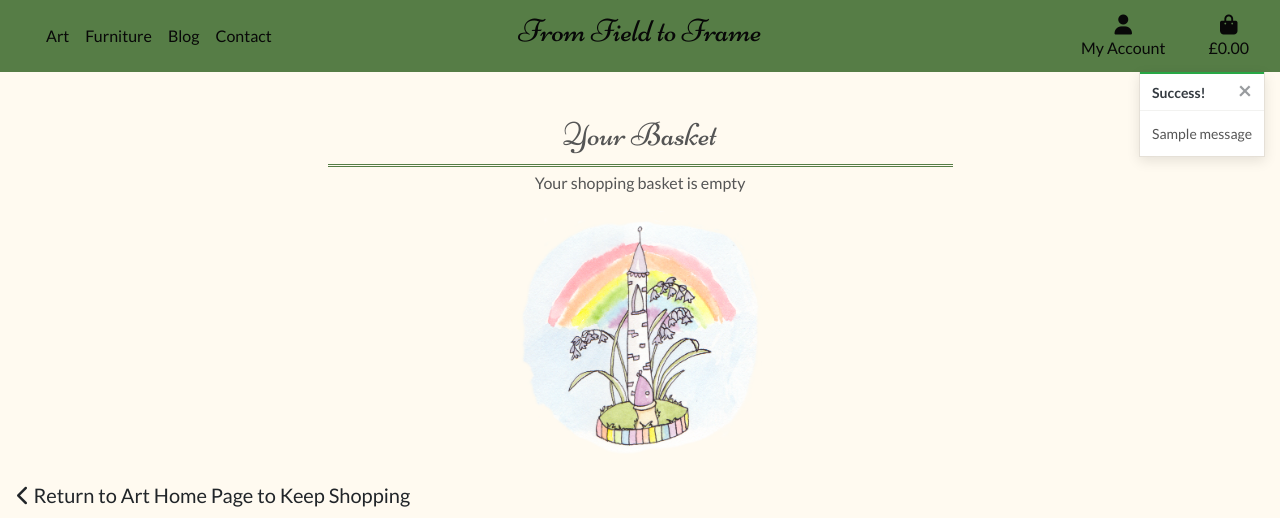
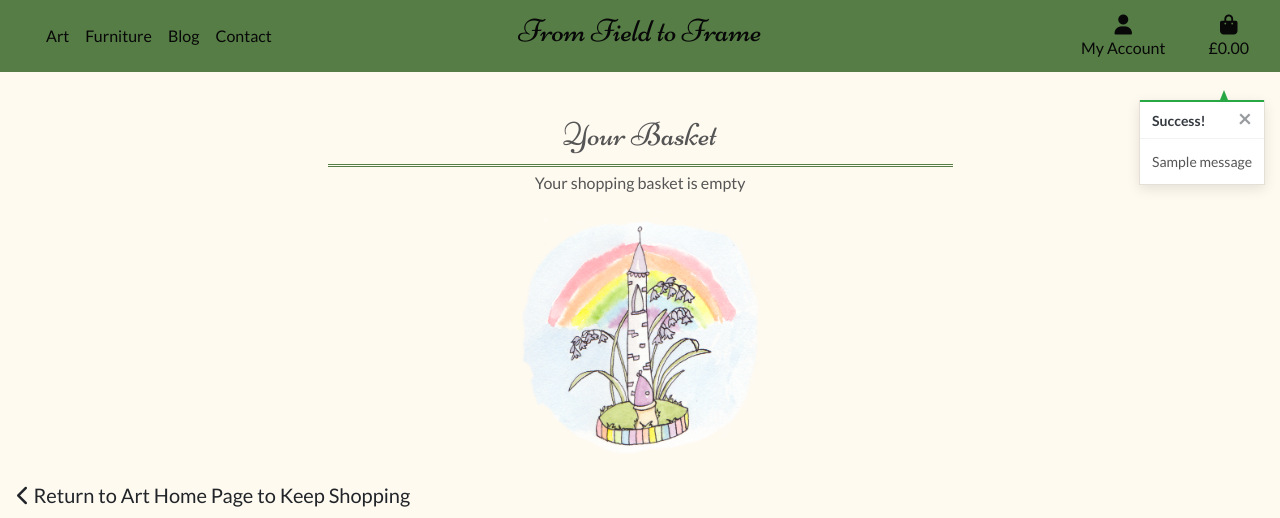
Before and after one commit to Rachel2308/from-field-to-frame, a Django app: page /basket/ in a window 1280 px wide. Shown: the top 518 px of the page. Run offline with Django 3.2, Linux system fonts and the light colour scheme; tables that the repository leaves empty hold one stand-in row (values such as "Sample post"); one stand-in notice (Sample message) is shown; some libraries are stand-ins or nearby versions.

Commit message:
Toasts info, error and warning added to site. Toast_success amended

```diff
--- a/basket/templates/basket/basket.html
+++ b/basket/templates/basket/basket.html
@@ -43,7 +43,7 @@
                             <tr>
 
                                 <td class="p-3 w-25">
-                                    <a href="{% url 'art_detail' item.art.id %}"><img src="{{ item.art.image.url }}" alt="{{ item.art.name }}" class="img-fluid basket-image text-center rounded"></a>
+                                    <a href="{% url 'art_detail' item.art.id %}"><img src="{{ item.art.image.url }}" alt="{{ item.art.title }}" class="img-fluid basket-image text-center rounded"></a>
                                 </td>
                                 <td class="py-3">
                                     <p class="my-0 text-center"><strong>{{ item.art.title }}</strong></p>
@@ -102,7 +102,11 @@
                                     {% else %}
                                     <p>FREE DELIVERY</p>
                                     {% endif %}
+                                    {% if free_delivery_delta > 0 %}
                                     <h4 class="mt-4"><strong>Total: £{{ grand_total | calc_delivery_total }}</strong></h4>
+                                    {% else %}
+                                    <h4 class="mt-4"><strong>Total: £{{ grand_total }}</strong></h4>
+                                    {% endif %}
                                     {% if free_delivery_delta > 0 %}
                                         <p class="mb-1 text-danger">
                                             Spend just <strong>£{{ free_delivery_delta }}</strong> more and qualify for free delivery!
--- a/basket/views.py
+++ b/basket/views.py
@@ -1,4 +1,4 @@
-from django.shortcuts import render, redirect, reverse, HttpResponse
+from django.shortcuts import render, redirect, reverse, HttpResponse, get_object_or_404
 from django.contrib import messages
 
 from art.models import Art
@@ -21,6 +21,8 @@ def add_to_basket(request, item_id):
 
     if item_id in list(basket.keys()):
         basket[item_id] += quantity
+        messages.success(request, f' Updated quantity of {art.title} to {basket[item_id]}')
+
     else:
         basket[item_id] = quantity
         messages.success(request, f'{art.title} added to your basket')
@@ -32,13 +34,18 @@ def add_to_basket(request, item_id):
 def adjust_basket(request, item_id):
     """A view to adjust the quantity of products in the basket"""
 
+    art = get_object_or_404(Art, pk=item_id)
     basket = request.session.get('basket', {})
     quantity = int(request.POST.get('quantity'))
 
     if quantity > 0:
         basket[item_id] = quantity
+        messages.success(request, f' Updated quantity of {art.title} to {basket[item_id]}')
+
     else:
         basket.pop(item.id)
+        messages.success(request, f'{art.title} removed from your basket')
+
 
     request.session['basket'] = basket
     return redirect(reverse('view_basket'))
@@ -48,12 +55,16 @@ def remove_from_basket(request, item_id):
     """A view to remove products from the shopping basket"""
 
     try:
+        art = get_object_or_404(Art, pk=item_id)
         basket = request.session.get('basket', {})
 
         basket.pop(item_id)
 
+        messages.success(request, f'{art.title} removed from your basket')
         request.session['basket'] = basket
         return HttpResponse(status=200)
 
+
     except Exception as e:
+        messages.error(request, f'Error removing {art.title}: {e}')
         return HttpResponse(status=500)
--- a/static/css/base.css
+++ b/static/css/base.css
@@ -51,9 +51,11 @@ body {
     margin-top: 50px;
 }
 
+/* Toasts CSS */
+
 .message-container {
     position: fixed;
-    top: 72px;
+    top: 100px;
     right: 15px;
     z-index: 99999999999;
 }
@@ -64,6 +66,57 @@ body {
 
 .toast-capper {
     height: 2px;
+}
+
+.basket-notification-wrapper {
+    height: 100px;
+    overflow-x: hidden;
+    overflow-y: auto;
+}
+
+/* from CSS-tricks.com: https://css-tricks.com/snippets/css/css-triangle/ */
+.arrow-up {
+    width: 0;
+    height: 0;
+    border-left: 4px solid transparent;
+    border-right: 4px solid transparent;
+    border-bottom: 10px solid black;
+    position: absolute;
+    top: -10px;
+    right: 36px;
+}
+
+/* Convenience classes - colors copied from Bootstrap */
+.arrow-primary {
+    border-bottom-color: #007bff !important;
+}
+
+.arrow-secondary {
+    border-bottom-color: #6c757d !important;
+}
+
+.arrow-success {
+    border-bottom-color: #28a745 !important;
+}
+
+.arrow-danger {
+    border-bottom-color: #dc3545 !important;
+}
+
+.arrow-warning {
+    border-bottom-color: #ffc107 !important;
+}
+
+.arrow-info {
+    border-bottom-color: #17a2b8 !important;
+}
+
+.arrow-light {
+    border-bottom-color: #f8f9fa !important;
+}
+
+.arrow-dark {
+    border-bottom-color: #343a40 !important;
 }
 
 /* Header CSS*/
--- a/templates/includes/toasts/toast_success.html
+++ b/templates/includes/toasts/toast_success.html
@@ -1,3 +1,5 @@
+{% load bag_tools %}
+
 <!-- Toast HTML based on code taken from Code Institute Boutique Ado project-->
 
 <div class="toast custom-toast rounded-0 border-top-0" data-autohide="false">
@@ -10,6 +12,44 @@
         </button>
     </div>
     <div class="toast-body bg-white">
-        {{ message }}
+        <div class="row">
+            <div class="col">
+                {{ message }}
+            </div>
+        </div>
+        {% if grand_total %}
+            <p class = "bg-white text-black py-1">Your Basket ({{ art_count }} total items)</p>
+            <div class="basket-notification-wrapper">
+            {% for item in basket_items %}
+                <div class="row">
+                    <div class="col-3 my-1">
+                        <img src="{{ item.art.image.url }}" alt="{{ item.art.title }}" class="w-100">
+                    </div>
+                    <div class="col-9">
+                        <p class="my-0">{{ item.art.title }}</p>
+                        <p class="my-0">Qty: {{ item.quantity }}</p>
+                    </div>
+                </div>
+            {% endfor %}
+            </div>
+            <div class="row text-right">
+                <div class="col">
+                    <h6><strong>Basket Total: £{{ total|floatformat:2 }}</strong></h6>
+
+                        {% if free_delivery_delta > 0 %}
+                            <p class="mb-1 text-danger">
+                                Spend just <strong>£{{ free_delivery_delta }}</strong> more and qualify for free delivery!
+                            </p>
+                        {% endif %}
+
+                    <a href="{% url 'view_basket' %}" class="btn btn-black btn-block rounded-0">
+                        <span class="text-uppercase">Go To Secure Checkout</span>
+                        <span class="icon">
+                            <i class="fas fa-lock"></i>
+                        </span>
+                    </a>
+                </div>
+            </div>
+        {% endif %}
     </div>
 </div>
```
